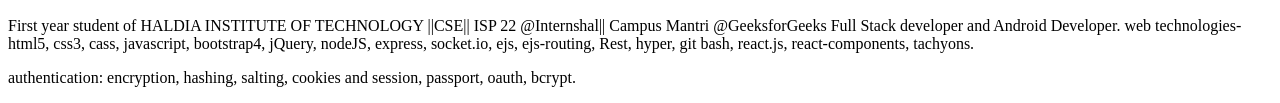
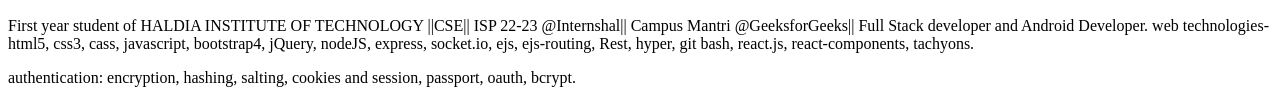
Before and after one commit to Nirmalya-Saha96/Portfolio-2.0, a website: page src/template.html in a window 1280 px wide. Shown: the part 612-715 px from the top of the page. Drawn offline with nearby package versions, Linux system fonts and the light colour scheme.

Commit message:
Update template.html

```diff
--- a/src/template.html
+++ b/src/template.html
@@ -70,7 +70,7 @@
           <div class="col-md-6 col-sm-12">
             <div class="about-wrapper__info">
               <p class="about-wrapper__info-text">
-                First year student of HALDIA INSTITUTE OF TECHNOLOGY ||CSE|| ISP 22 @Internshal|| Campus Mantri @GeeksforGeeks
+                First year student of HALDIA INSTITUTE OF TECHNOLOGY ||CSE|| ISP 22-23 @Internshal|| Campus Mantri @GeeksforGeeks||
                 Full Stack developer and Android Developer.
                 web technologies- html5, css3, cass, javascript, bootstrap4, jQuery, nodeJS, express, socket.io, ejs, ejs-routing, Rest, hyper, git bash, react.js, react-components, tachyons.
               </p>
```
